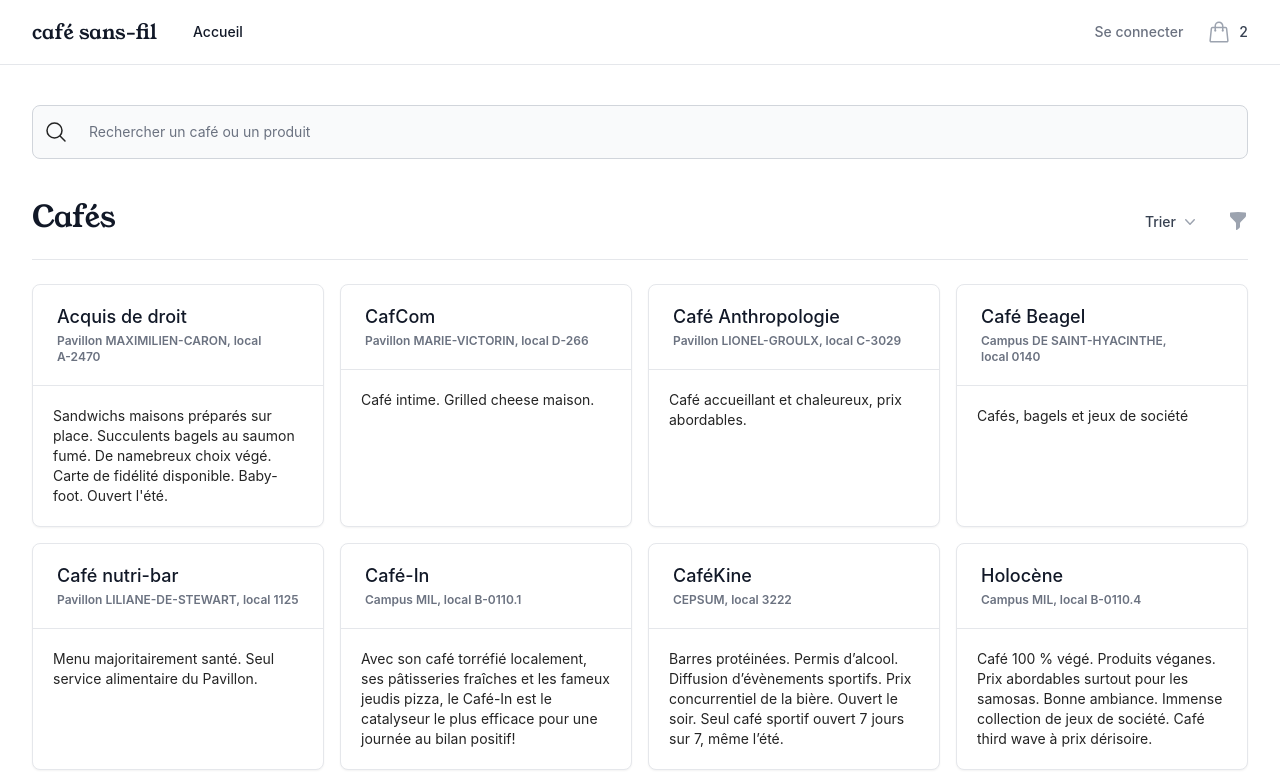
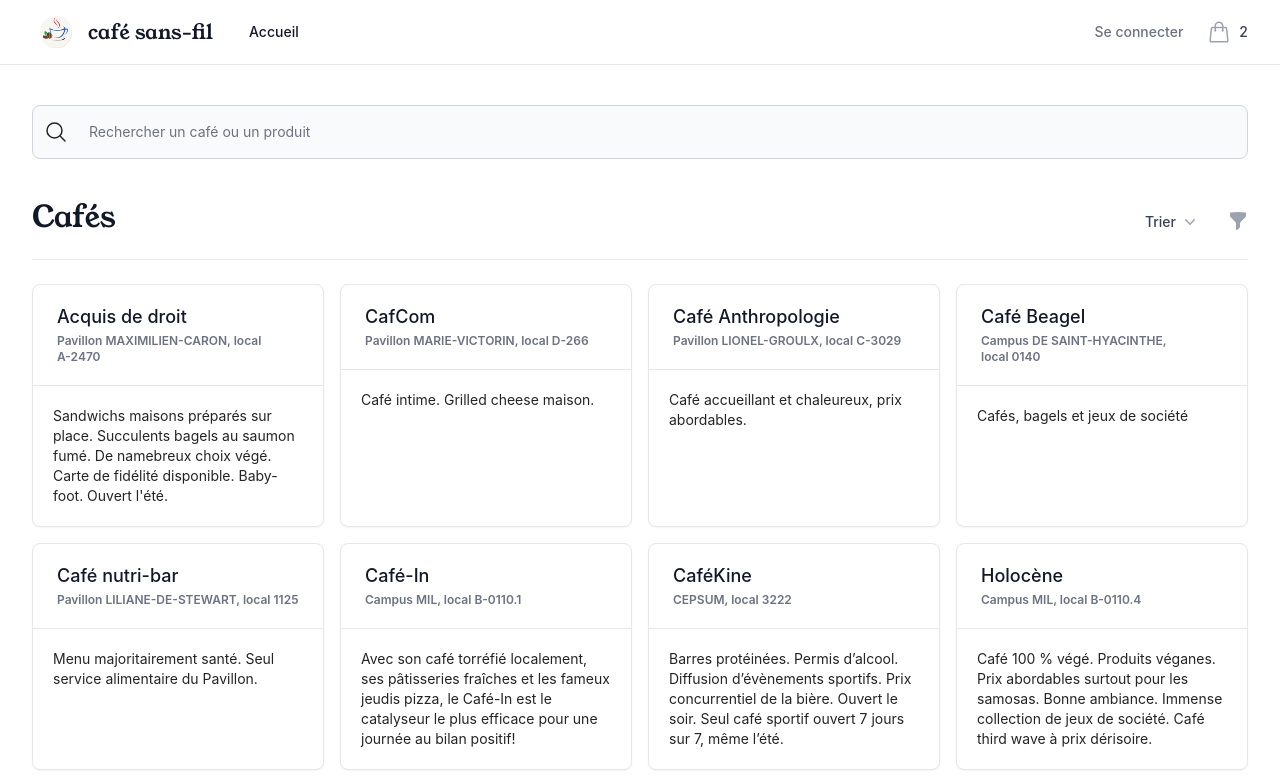
Before and after one commit to ceduni/cafe-sans-fil, a React (Vite) app in the folder front/: page / in a window 1280 px wide. Shown: the top 784 px of the page. Built offline with nearby package versions, Linux system fonts and the light colour scheme; a web font is replaced by a local one.

Commit message:
ajout mini logo navbar + design changes & affichage MemberHeader que si connecté

```diff
--- a/front/src/components/Navbar.jsx
+++ b/front/src/components/Navbar.jsx
@@ -41,7 +41,7 @@ const Navbar = () => {
       <div className="bg-white">
         {/* Mobile menu */}
         <Transition.Root show={open} as={Fragment}>
-          <Dialog as="div" className="relative z-40 lg:hidden" onClose={setOpen}>
+          <Dialog as="div" className="relative z-40 md:hidden" onClose={setOpen}>
             <Transition.Child
               as={Fragment}
               enter="transition-opacity ease-linear duration-300"
@@ -111,7 +111,7 @@ const Navbar = () => {
                 <div className="flex h-16 items-center">
                   <button
                     type="button"
-                    className="relative rounded-md bg-white p-2 text-gray-400 lg:hidden"
+                    className="relative rounded-md bg-white p-2 text-gray-400 md:hidden"
                     onClick={() => setOpen(true)}>
                     <span className="absolute -inset-0.5" />
                     <span className="sr-only">Open menu</span>
@@ -120,13 +120,14 @@ const Navbar = () => {
 
                   {/* Logo */}
                   <div className="ml-4 flex lg:ml-0">
-                    <Link to={routes.home} className="text-xl font-bold text-gray-900 font-secondary">
-                      café sans-fil
+                    <Link to={routes.home} className="flex items-center gap-2 md:gap-4">
+                      <img className="h-8 w-auto ml-2" src="/logo_min.png" alt="Café sans-fil" />
+                      <span className="text-xl font-bold text-gray-900 font-secondary">café sans-fil</span>
                     </Link>
                   </div>
 
                   {/* Flyout menus */}
-                  <Popover.Group className="hidden lg:ml-8 lg:block lg:self-stretch">
+                  <Popover.Group className="hidden md:ml-8 md:block md:self-stretch">
                     <div className="flex h-full space-x-8">
                       {navigation.map((page) => (
                         <NavLink
@@ -207,7 +208,7 @@ const Navbar = () => {
                         </Transition>
                       </Menu>
                     ) : (
-                      <div className="hidden lg:flex lg:flex-1 lg:items-center lg:justify-end lg:space-x-6">
+                      <div className="hidden md:flex md:flex-1 md:items-center md:justify-end md:space-x-6">
                         <NavLink
                           to={routes.login}
                           className={({ isActive }) =>
--- a/front/src/components/ui/CafeMemberHeader.jsx
+++ b/front/src/components/ui/CafeMemberHeader.jsx
@@ -1,8 +1,15 @@
 import { BuildingStorefrontIcon, PencilIcon, UserIcon } from "@heroicons/react/24/outline";
 import { Link, useParams } from "react-router-dom";
+import { useAuth } from "../../hooks/useAuth";
 
 const CafeMemberHeader = () => {
   const { id } = useParams();
+  const { token } = useAuth();
+  const isLogged = !!token;
+  if (!isLogged) {
+    return null;
+  }
+
   const IS_ADMIN = true;
   const status = { true: "admin", false: "bénevole" }[IS_ADMIN];
 
```
